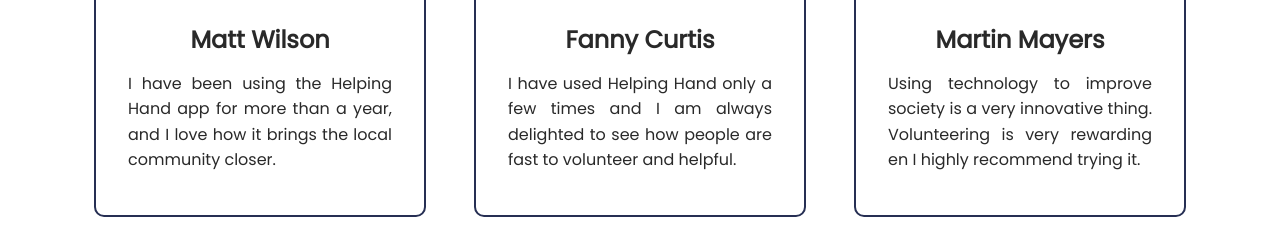
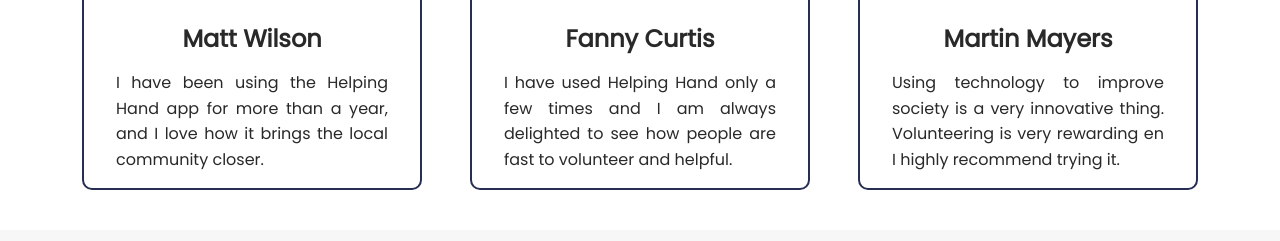
Before and after one commit to MathieuParadis/helping-hand, a React (Create React App) app: page / in a window 1280 px wide. Shown: the part 1811-2052 px from the top of the page. Built offline with nearby package versions, Linux system fonts and the light colour scheme.

Commit message:
edited testimonial section in homepage

```diff
--- a/src/data/Testimonials.jsx
+++ b/src/data/Testimonials.jsx
@@ -17,6 +17,3 @@
 ];
 
 export default testimonials;
-
-
-// testimony: "I have been using the Helping Hand app for more than a year, and I am very happy about it. I sometimes request help, and sometimes I am the one volunteering. I love how it brings the local community closer and teach the youngest important values such as generosity and sharing.",
--- a/src/pages/Home.jsx
+++ b/src/pages/Home.jsx
@@ -24,10 +24,13 @@
 
       <div className="rules-section">
         <div className="colored-bg">
+
+
+
         </div>
       </div>
 
-      <div className="testimonials-section d-flex flex-wrap justify-content-center align-items-center py-4">
+      <div className="testimonials-section row row-cols-1 row-cols-md-3 g-4 py-4">
         {
           testimonials.map((testimony) => {
             return (
--- a/src/styles/components/_testimonyCard.scss
+++ b/src/styles/components/_testimonyCard.scss
@@ -35,15 +35,6 @@
 
       p {
         line-height: 1.6em;
-
-        @include tablet {
-          height: 8em;
-        }
-
-        @include large-screen {
-          min-height: 8em;
-          max-height: 12em;
-        }
       }
     }
   }
--- a/src/styles/pages/_home.scss
+++ b/src/styles/pages/_home.scss
@@ -94,6 +94,6 @@
 
   .testimonials-section {
     position: relative;
-    min-height: 65vh;
+    // min-height: 65vh;
   }
 }
```
